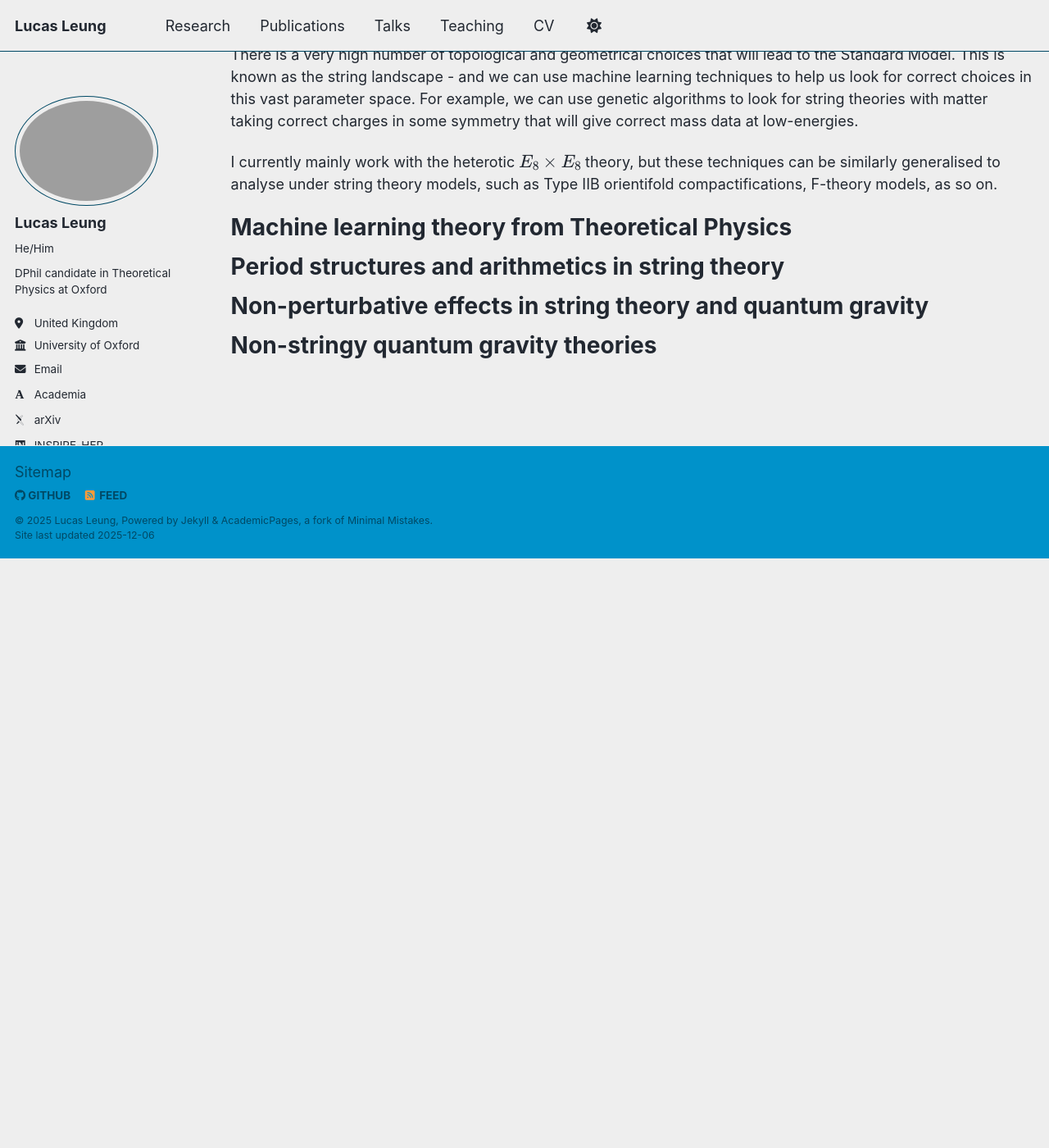
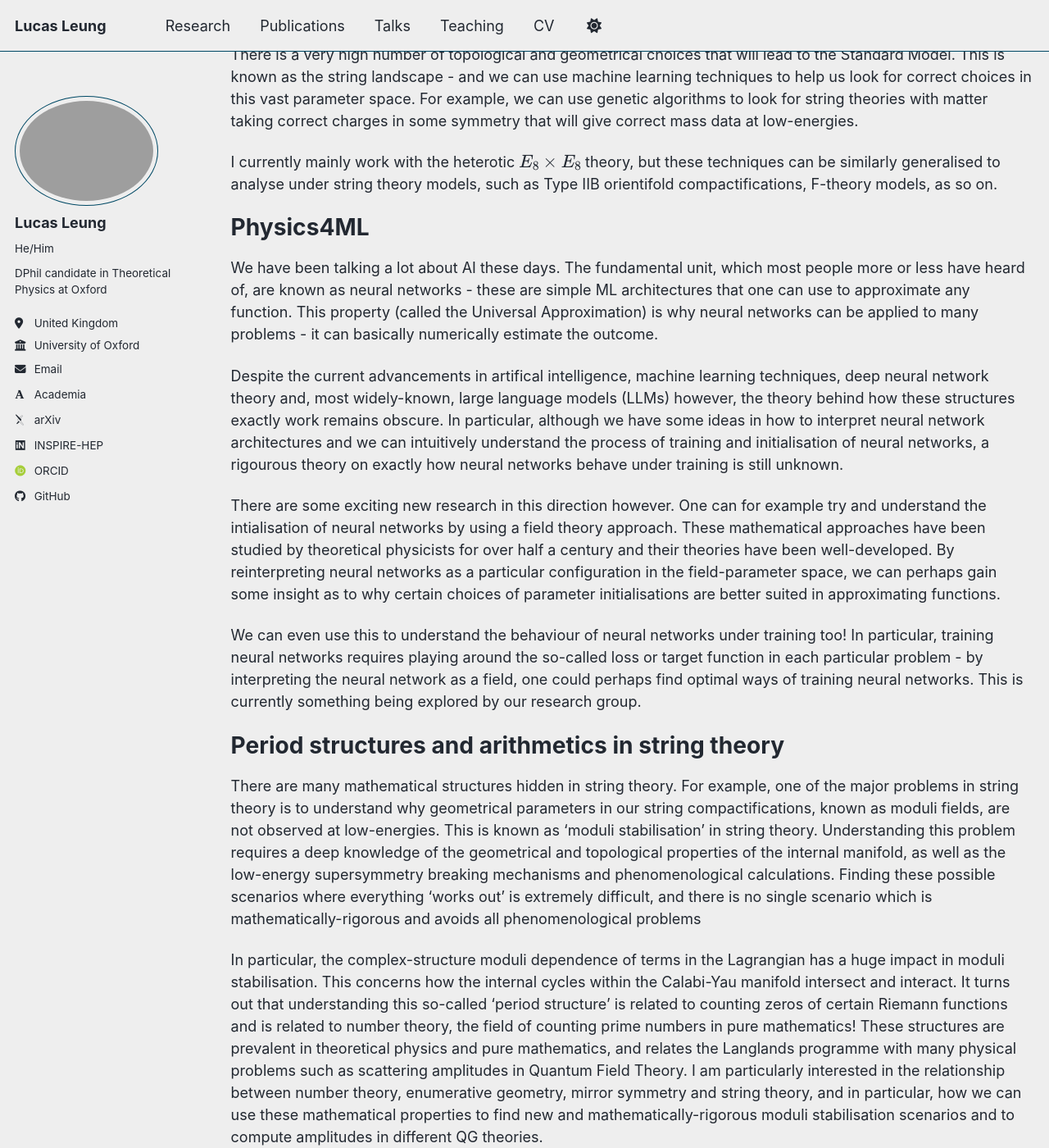
Before and after one commit to LucasLeung149/lucasleung149.github.io, a Jekyll site: the page built from _pages/research.md, in a window 1280 px wide and 1400 px high, scrolled down 1145 px. Shown: the whole window at 82% size. Built offline with Jekyll 4.4.1, drawn with Linux system fonts in a browser that asks for light colours; some web fonts are replaced; a script bundle is joined from its source files by our own code; library files that are not in the unit come from our copies; a file with an impossible date is left out; before the commit the page ends 1826 px from its top, so only the background shows below that; some of the changed text lies outside the part shown.

Commit message:
update_research

```diff
--- a/_pages/research.md
+++ b/_pages/research.md
@@ -21,7 +21,7 @@
 
 I am interested in a wide range of topics in the intersection between string theory with ML and geometry. Here are some of my current research topics that I am currently investigating.
 
-String Model Building (using Machine Learning)
+String Model Building and ML
 ======
 One could ask the question - is it possible to extract the Standard Model as a low-energy theory of string theory? To answer that is highly-nontrivial - string theory (as well as M-theory, F-theory) works in ten or more dimensions and since we only observe four dimensions at low-energies (3 spatial dimensions and 1 time dimension), we must 'hide' the six dimensions that we don't see by saying they are very small, wrapped up manifolds. This is called 'compactification' and typically this requires picking manifolds with particular topological and geometrical properties (Calabi-Yau manifolds) to obtain the correct low-energy spectrum and couplings.
 
@@ -29,15 +29,30 @@
 
 I currently mainly work with the heterotic $$E_8 \times E_8$$ theory, but these techniques can be similarly generalised to analyse under string theory models, such as Type IIB orientifold compactifications, F-theory models, as so on.
 
-Machine learning theory from Theoretical Physics
+Physics4ML
 ======
+We have been talking a lot about AI these days. The fundamental unit, which most people more or less have heard of, are known as neural networks - these are simple ML architectures that one can use to approximate any function. This property (called the Universal Approximation) is why neural networks can be applied to many problems - it can basically numerically estimate the outcome.
 
+Despite the current advancements in artifical intelligence, machine learning techniques, deep neural network theory and, most widely-known, large language models (LLMs) however, the theory behind how these structures exactly work remains obscure. In particular, although we have some ideas in how to interpret neural network architectures and we can intuitively understand the process of training and initialisation of neural networks, a rigourous theory on exactly how neural networks behave under training is still unknown.
+
+There are some exciting new research in this direction however. One can for example try and understand the intialisation of neural networks by using a field theory approach. These mathematical approaches have been studied by theoretical physicists for over half a century and their theories have been well-developed. By reinterpreting neural networks as a particular configuration in the field-parameter space, we can perhaps gain some insight as to why certain choices of parameter initialisations are better suited in approximating functions.
+
+We can even use this to understand the behaviour of neural networks under training too! In particular, training neural networks requires playing around the so-called loss or target function in each particular problem - by interpreting the neural network as a field, one could perhaps find optimal ways of training neural networks. This is currently something being explored by our research group.
 
 Period structures and arithmetics in string theory
 ======
+There are many mathematical structures hidden in string theory. For example, one of the major problems in string theory is to understand why geometrical parameters in our string compactifications, known as moduli fields, are not observed at low-energies. This is known as 'moduli stabilisation' in string theory. Understanding this problem requires a deep knowledge of the geometrical and topological properties of the internal manifold, as well as the low-energy supersymmetry breaking mechanisms and phenomenological calculations. Finding these possible scenarios where everything 'works out' is extremely difficult, and there is no single scenario which is mathematically-rigorous and avoids all phenomenological problems
+
+In particular, the complex-structure moduli dependence of terms in the Lagrangian has a huge impact in moduli stabilisation. This concerns how the internal cycles within the Calabi-Yau manifold intersect and interact. It turns out that understanding this so-called 'period structure' is related to counting zeros of certain Riemann functions and is related to number theory, the field of counting prime numbers in pure mathematics! These structures are prevalent in theoretical physics and pure mathematics, and relates the Langlands programme with many physical problems such as scattering amplitudes in Quantum Field Theory. I am particularly interested in the relationship between number theory, enumerative geometry, mirror symmetry and string theory, and in particular, how we can use these mathematical properties to find new and mathematically-rigorous moduli stabilisation scenarios and to compute amplitudes in different QG theories.
 
 Non-perturbative effects in string theory and quantum gravity
 ======
+The current formulation of superstring theory is perturbative - where the amplitudes are calculated order-by-order. We however know that topological effects, which arise non-perturbatively, also contribute to the theory (and therefore into amplitudes and couplings). For example, there are extended objects in string theory known as D-branes that could wrap themselves around internal cycles, which provides a correction to low-energy physics.
+
+Computing these corrections are extremely difficult, and my collaborators and I have been trying to understand these computations systematically using algebraic geometry. In pariticular, calculating the exact corrections in a particular model requires the determination of the Gopakumar-Vafa invariants of the manifold as well as the locations of the cycles, both of which are still poorly understood and difficult to construct in generic cases.
 
 Non-stringy quantum gravity theories
 ======
+I am also interested in other QG theories other than string theories. A particular type of QGs requires the use of matrices! These typically have a non-commutative structure and the formulation of matrix theories require the use non-commutative theory techniques. Some of these matrix theories are also conjectured to be non-perturbative formulations of string theory and M-theory, the particular relationship is still poorly understood.
+
+The revival of matrix theories in recent years has been driven by its holographic relationship with gravity theories. In particular, these holographic relationships between QFTs in $$d$$-dimensions and gravity theories in $$(d-1)$$-dimensions allow the calculation of black hole thermodynamic quantities. This is a potential avenue to understand the black hole information paradox.
```
